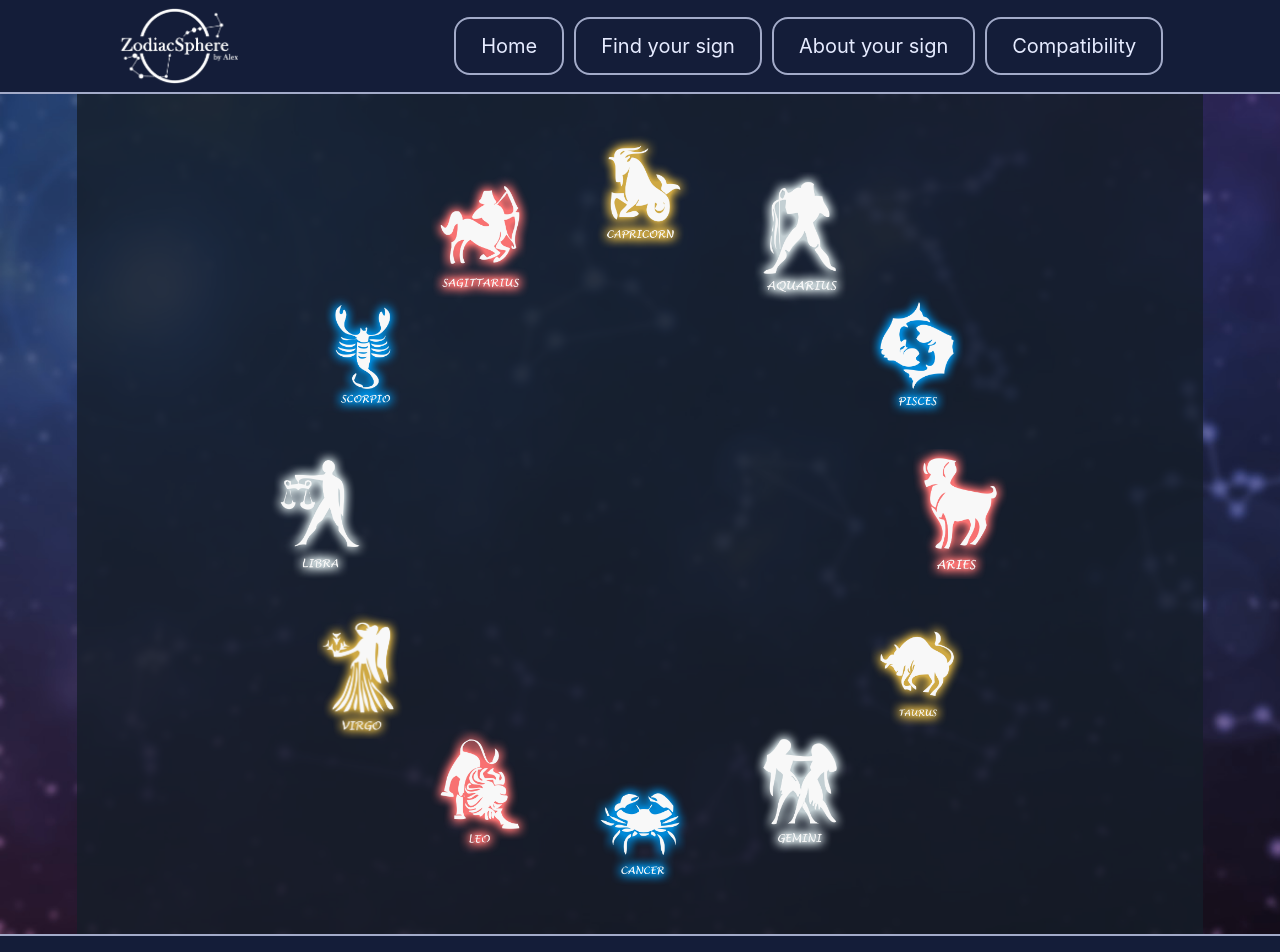
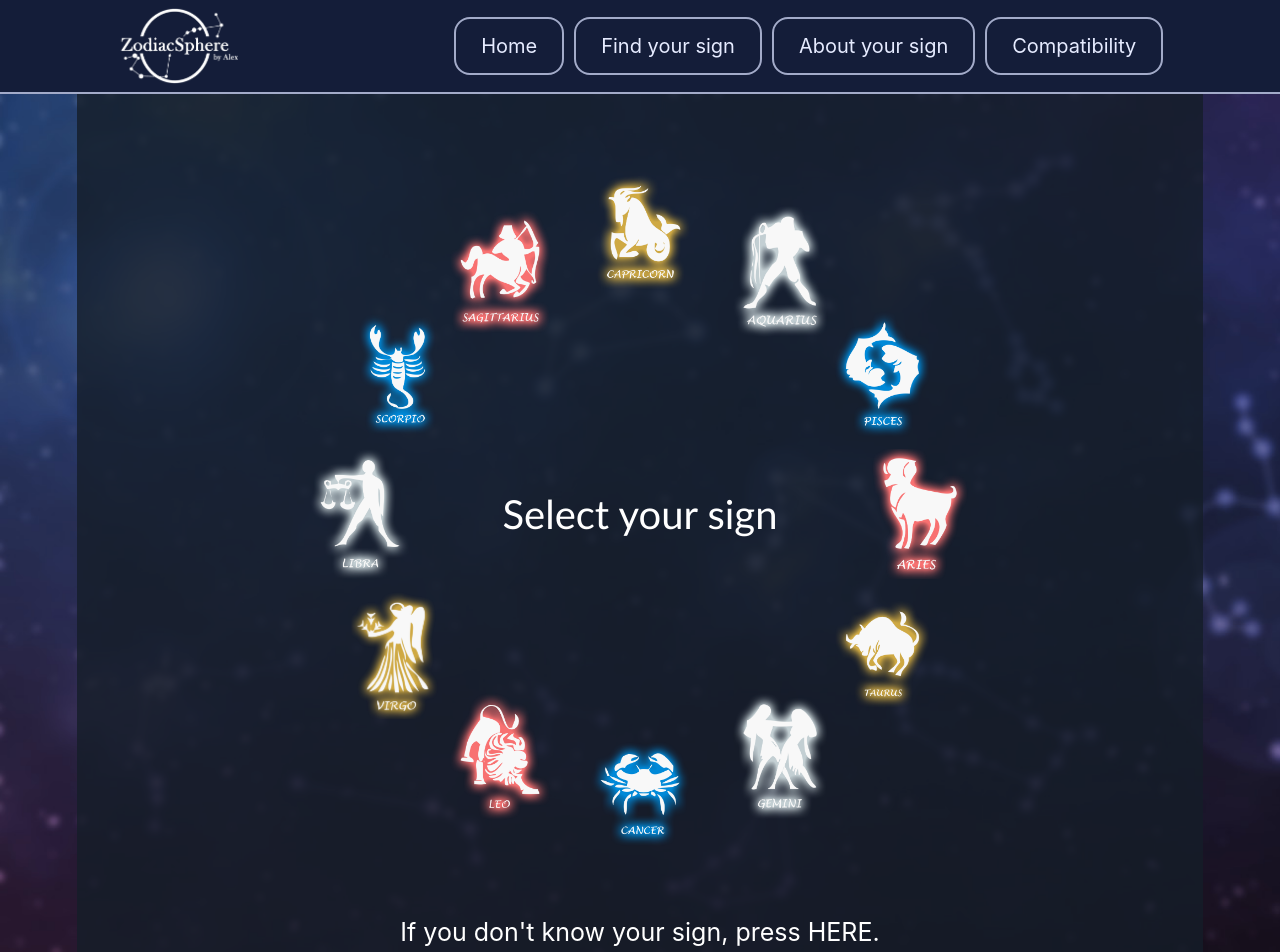
Before and after one commit to ungureanualex11/ZodiacSphere, a React (Create React App) app in the folder zodiac-sphere-app/: page /about-your-sign in a window 1280 px wide. Shown: the top 952 px of the page. Built offline with nearby package versions, Linux system fonts and the light colour scheme.

Commit message:
Added some things and started < Find your sign > page

```diff
--- a/zodiac-sphere-app/package.json
+++ b/zodiac-sphere-app/package.json
@@ -3,7 +3,7 @@
   "version": "0.1.0",
   "private": true,
   "dependencies": {
-    "@chakra-ui/react": "^2.8.1",
+    "@chakra-ui/react": "^2.8.2",
     "@emotion/react": "^11.11.1",
     "@emotion/styled": "^11.11.0",
     "@testing-library/jest-dom": "^5.17.0",
@@ -11,6 +11,7 @@
     "@testing-library/user-event": "^13.5.0",
     "framer-motion": "^10.16.4",
     "react": "^18.2.0",
+    "react-datepicker": "^4.21.0",
     "react-dom": "^18.2.0",
     "react-router-dom": "^6.18.0",
     "react-scripts": "5.0.1",
--- a/zodiac-sphere-app/src/Navbar.jsx
+++ b/zodiac-sphere-app/src/Navbar.jsx
@@ -5,7 +5,6 @@ import {
   ChakraProvider,
   Flex,
   Image,
-  Button,
   useBreakpointValue,
 } from "@chakra-ui/react";
 
@@ -42,7 +41,7 @@ const Navbar = () => {
               style={{ filter: "invert(1)" }}
               _hover={{
                 transform: "scale(1.14) rotate(360deg)",
-                transition: "transform 0.7s",
+                transition: "transform 0.6s",
               }}
 
             />
@@ -89,7 +88,7 @@ const Navbar = () => {
                   _hover={{
                     bgColor: "#141d50",
                     transform: "scale(1.1)",
-                    transition: "transform 0.4s",
+                    transition: "transform 0.2s",
                   }}
                 >
                   Home
@@ -110,7 +109,7 @@ const Navbar = () => {
                   _hover={{
                     bgColor: "#141d50",
                     transform: "scale(1.1)",
-                    transition: "transform 0.4s",
+                    transition: "transform 0.2s",
                   }}
                 >
                   Find your sign
@@ -131,7 +130,7 @@ const Navbar = () => {
                   _hover={{
                     bgColor: "#141d50",
                     transform: "scale(1.1)",
-                    transition: "transform 0.4s",
+                    transition: "transform 0.2s",
                   }}
                 >
                   About your sign
@@ -152,7 +151,7 @@ const Navbar = () => {
                   _hover={{
                     bgColor: "#141d50",
                     transform: "scale(1.1)",
-                    transition: "transform 0.4s",
+                    transition: "transform 0.2s",
                   }}
                 >
                   Compatibility
--- /dev/null
+++ b/zodiac-sphere-app/src/css/date_picker.css
@@ -0,0 +1,30 @@
+.react-datepicker__day-name{
+    color: rgb(255, 255, 255);
+    background-color: #004466;
+  }
+.react-datepicker__day{
+    color: rgb(255, 255, 255);
+    background-color: #09618d;
+  }
+
+.react-datepicker__header {
+    color: rgb(0, 0, 0);
+    background-color: #73a3af;
+  }
+.react-datepicker__day--selected {
+    color: rgb(255, 166, 83);
+}
+  .react-datepicker__input-container input {
+    font-weight: bold;
+    color: black;
+
+  }
+  .react-datepicker__day--disabled {
+    color: #ccc;
+    cursor: not-allowed;
+  }
+  .react-datepicker__close-icon::after {
+    background-color: rgb(140, 0, 255)(47, 0, 255) !important; /* Add !important to override any existing styles */
+    vertical-align: middle;
+    content: "✕";
+  }
--- a/zodiac-sphere-app/src/pages/AboutYourSign.jsx
+++ b/zodiac-sphere-app/src/pages/AboutYourSign.jsx
@@ -1,5 +1,7 @@
+/* eslint-disable react-hooks/exhaustive-deps */
 import React, { useEffect, useState } from "react";
-import { Flex, Box, Image } from "@chakra-ui/react";
+import { Flex, Box, Image, Text, ChakraProvider } from "@chakra-ui/react";
+import { Link } from "react-router-dom";
 
 const AboutYourSign = () => {
   const signs = [
@@ -16,25 +18,29 @@ const AboutYourSign = () => {
     "aquarius",
     "pisces",
   ];
-  const [translationValue, setTranslationValue] = useState(
-    Math.min((40 * window.innerWidth) / 100, (40 * window.innerHeight) / 100)
-  );
-  const handleResize = () => {
-    if (window.innerWidth > 850)
-      setTranslationValue(
-        Math.min(
+
+  const calculateTranslationValue = () => {
+    if (window.innerWidth > 850) {
+      return Math.min(
         (40 * window.innerWidth) / 100,
         (35 * window.innerHeight) / 100
-        )
       );
-    else
-      setTranslationValue(
+    } else {
+      return (
         Math.min(
           (40 * window.innerWidth) / 100,
           (35 * window.innerHeight) / 100
         ) - 35
       );
+    }
   };
+
+  const [translationValue, setTranslationValue] = useState(
+    calculateTranslationValue
+  );
+
+  const handleResize = () => setTranslationValue(calculateTranslationValue);
+
   useEffect(() => {
     window.addEventListener("resize", handleResize);
     return () => {
@@ -42,7 +48,22 @@ const AboutYourSign = () => {
     };
   }, []);
   return (
+    <ChakraProvider>
     <Flex align="center" justify="center" h="100vh">
+      <Flex align="center" justify="center" h="100vh">
+        <Text
+        fontFamily="Optima"
+        fontSize={{
+          base: "10px",
+          sm: "25px",
+          md: "30px",
+          lg: "35px",
+          xl: "40px",
+        }}
+        >
+          Select your sign
+          </Text>
+      </Flex>
       {signs.map((sign, index) => (
         <Box
           key={index}
@@ -51,14 +72,41 @@ const AboutYourSign = () => {
             30 * index
           }deg) translate(${translationValue}px) rotate(${-30 * index}deg) `}
         >
+          <Link to={`/${sign}`}>
             <Image
-            height={{ base: "40px", sm: "50px", md:"80px", lg: "100px", xl:"130" }}
+              height={{
+                base: "40px",
+                sm: "50px",
+                md: "80px",
+                lg: "100px",
+                xl: "130px",
+              }}
               src={`/images/signs/${sign}.png`}
               alt={`Image ${index}`}
+              _hover={{
+                transform: "scale(1.5)",
+                transition: "transform 0.2s",
+              }}
             />
+          </Link>
         </Box>
       ))}
     </Flex>
+    <Flex align="center" justify="center">
+      <Text fontSize={{
+          base: "5px",
+          sm: "10px",
+          md: "15px",
+          lg: "20px",
+          xl: "25px",
+        }}>
+        If you don't know your sign, press {" "}
+        <Link to="/find-your-sign">
+          HERE.
+        </Link>
+      </Text>
+    </Flex>
+    </ChakraProvider>
   );
 };
 
--- a/zodiac-sphere-app/src/pages/FindYourSign.jsx
+++ b/zodiac-sphere-app/src/pages/FindYourSign.jsx
@@ -1,13 +1,45 @@
-import React from "react";
-import { Flex, Image, Box } from "@chakra-ui/react";
+import React, { useState } from "react";
+import "react-datepicker/dist/react-datepicker.css";
+import "../css/date_picker.css"
+import DatePicker from "react-datepicker";
+import { Flex, Image,Text, Box,ChakraProvider, Button, Center } from "@chakra-ui/react";
 
 const FindYourSign = () => {
 
+  const [selectedDate, setSelectedDate] = useState(null);
+  const handleDateChange = (date) => {
+    setSelectedDate(date);
+  };
+  const currentDate = new Date();
+  return (
+<ChakraProvider>
+      <Flex flexDirection="column">
 
-  return (
-    <Flex>
-    Find you sign
-    </Flex>
+        <Text fontSize="xl" mb={4} align="center">
+          Please select your birthday date
+        </Text>
+
+
+
+      <Center ml="20vw" mr="20vw" flexDirection="column">
+        <DatePicker
+          selected={selectedDate}
+          onChange={handleDateChange}
+          dateFormat="dd/MM/yyyy"
+          isClearable
+          showYearDropdown
+          yearDropdownItemNumber={70}
+          placeholderText="Select birth date"
+          scrollableYearDropdown
+          maxDate={currentDate}
+
+        />
+
+        <Button mt="20px" ml="20px">Find Sign</Button>
+        </Center>
+
+      </Flex>
+    </ChakraProvider>
   );
 };
 
```
Also changed, not shown: 1 other file (tests, documents, lock files or other folders). Lines whose indentation alone changed are shown as unchanged.
